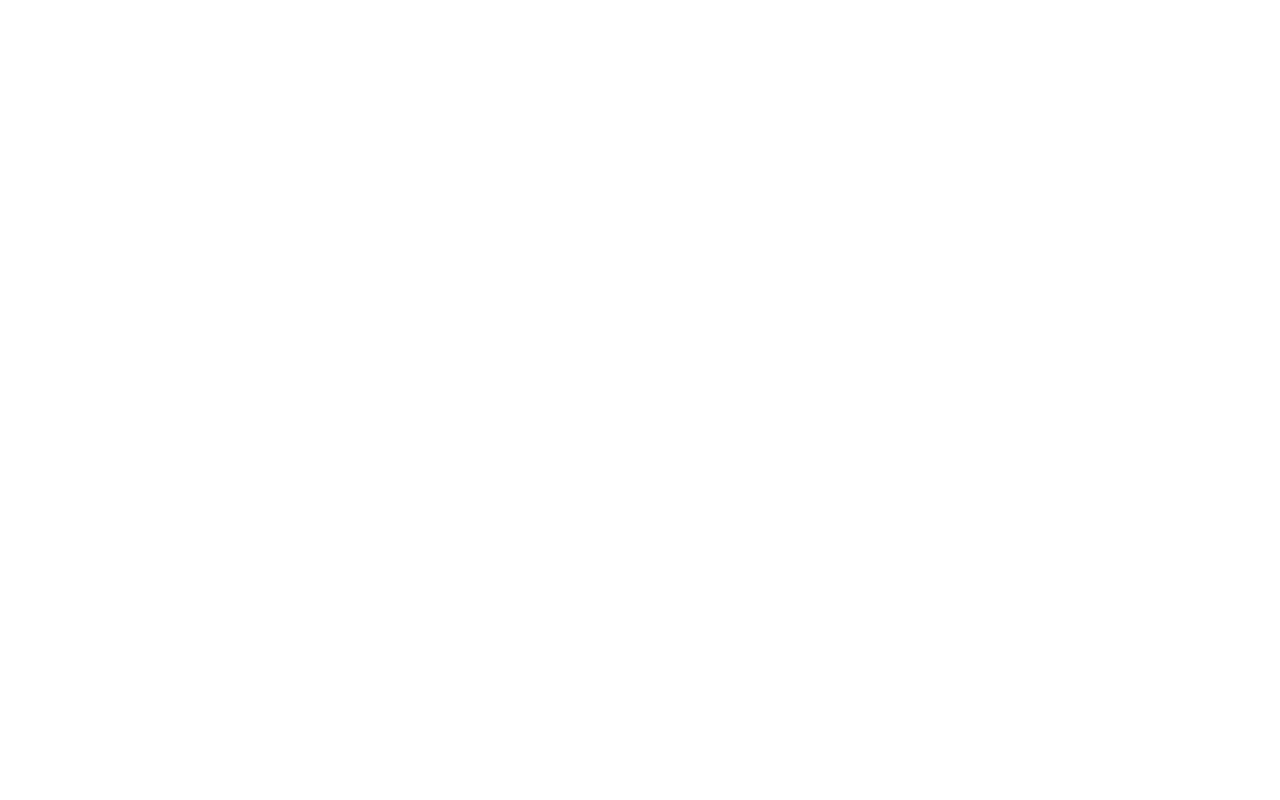
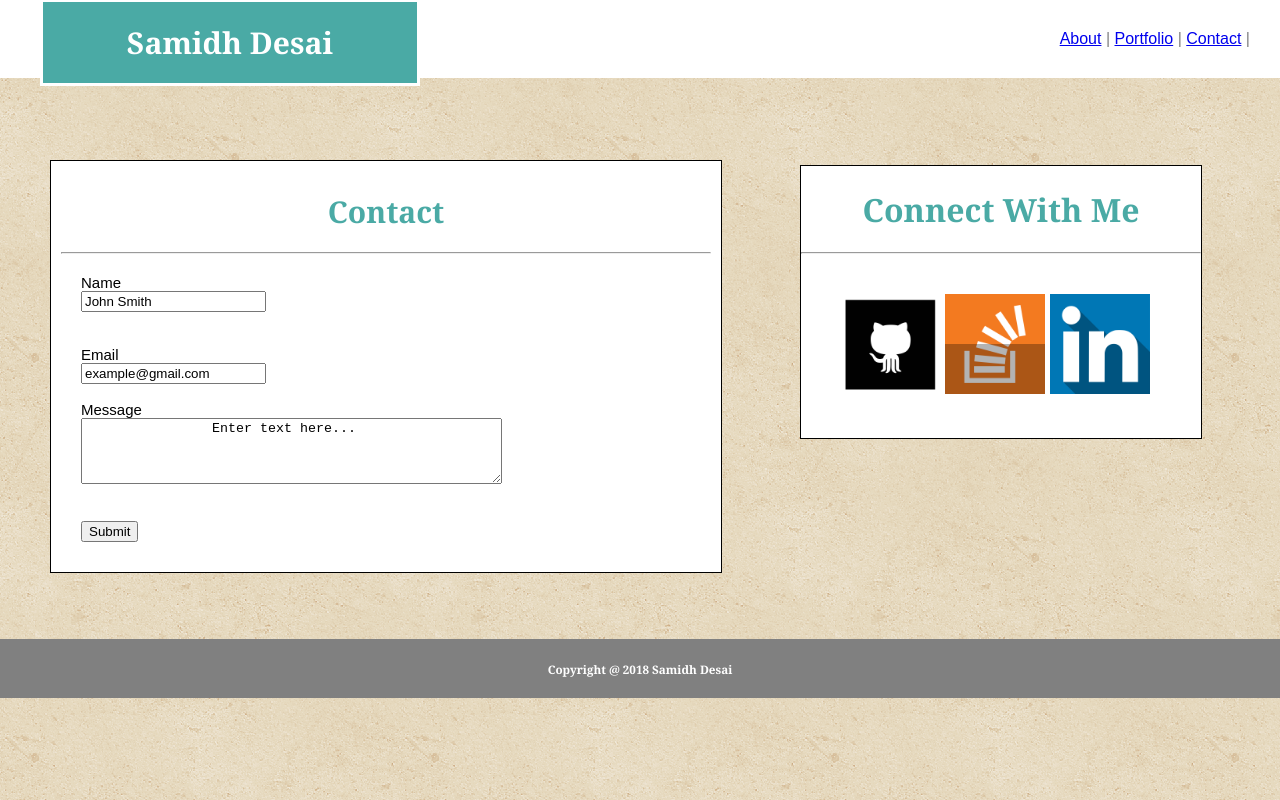
Before and after one commit to SamDesai333/Basic-Portfolio, a plain HTML site: page contact.html in a window 1280 px wide. Drawn offline with Linux system fonts and the light colour scheme.

Commit message:
finished entire project (updated css for portfolio and for contact page. also finished html for both. added reset css)

```diff
--- a/assets/CSS/reset.css
+++ b/assets/CSS/reset.css
@@ -0,0 +1,48 @@
+/* http://meyerweb.com/eric/tools/css/reset/
+   v2.0 | 20110126
+   License: none (public domain)
+*/
+
+html, body, div, span, applet, object, iframe,
+h1, h2, h3, h4, h5, h6, p, blockquote, pre,
+a, abbr, acronym, address, big, cite, code,
+del, dfn, em, img, ins, kbd, q, s, samp,
+small, strike, strong, sub, sup, tt, var,
+b, u, i, center,
+dl, dt, dd, ol, ul, li,
+fieldset, form, label, legend,
+table, caption, tbody, tfoot, thead, tr, th, td,
+article, aside, canvas, details, embed,
+figure, figcaption, footer, header, hgroup,
+menu, nav, output, ruby, section, summary,
+time, mark, audio, video {
+	margin: 0;
+	padding: 0;
+	border: 0;
+	font-size: 100%;
+	font: inherit;
+	vertical-align: baseline;
+}
+/* HTML5 display-role reset for older browsers */
+article, aside, details, figcaption, figure,
+footer, header, hgroup, menu, nav, section {
+	display: block;
+}
+body {
+	line-height: 1;
+}
+ol, ul {
+	list-style: none;
+}
+blockquote, q {
+	quotes: none;
+}
+blockquote:before, blockquote:after,
+q:before, q:after {
+	content: '';
+	content: none;
+}
+table {
+	border-collapse: collapse;
+	border-spacing: 0;
+}
--- a/assets/CSS/style.css
+++ b/assets/CSS/style.css
@@ -134,3 +134,34 @@ body {
 .PortfolioImages {
     margin:8px;
 }
+
+.ContactMeHeading {
+    font-family: Georgia, 'Times New Roman', Times, serif;
+    font-size: 15px;
+    color: #4aaaa5;
+    text-align: center;
+}
+.ContactMe {
+    font-family:Arial, Helvetica, sans-serif;
+    font-size: 15px;
+    border-style: solid;
+    border-width: thin rgb(3, 3, 3);
+    border-bottom-width:thin;
+    border-top-width:thin;
+    border-left-width:thin;
+    border-right-width:thin;
+    width:650px;
+    height:auto;
+    padding:10px;
+    margin:50px;
+    float: left;
+    background: #ffffff;
+    padding-bottom:10px;
+    position: absolute;
+    top:110px;
+}
+
+.ContactForm {
+    margin: 10px;
+    padding: 10px
+}
--- a/contact.html
+++ b/contact.html
@@ -0,0 +1,72 @@
+<!DOCTYPE html>
+<html>
+
+<head>
+    <title>Contact</title>
+    <link rel="stylesheet" type="text/css" href="assets/CSS/style.css">
+</head>
+
+<body>
+
+    <div class="NavBar">
+        <a href="index.html">About</a> |
+        <a href="portfolio.html">Portfolio</a> |
+        <a href="contact.html">Contact</a> |
+    </div>
+
+    <div class="Header">
+        <h1>Samidh Desai</h1>
+    </div>
+
+    <div class="ContactMe">
+
+        <div class="ContactMeHeading">
+            <h1>Contact</h1>
+        </div>
+        <hr>
+
+        <div class="ContactForm">
+            <form action="/action_page.php">
+                Name<br>
+                <input type="text" name="firstname" value="John Smith">
+                <br>
+                <br></br>
+                Email<br>
+                <input type="text" name="email" value="example@gmail.com">
+                <br></br>
+                Message<br>
+                <textarea rows="4" cols="50" name="comment" form="usrform">
+                Enter text here...</textarea> </br>
+                <br></br>
+                <input type="submit" value="Submit">
+                </form>
+
+            </form>
+        </div>
+
+
+
+    </div>
+
+    <div class="SideBar">
+        <div class="ConnectWithMe">
+            <h1>Connect With Me</h1>
+        </div>
+        <hr>
+        <div class="SocialMediaIcons">
+            <img src="assets/Images/GitHub2.png" width="100" height="100"/>
+            <img src="assets/Images/Stack.png" width="100" height="100"/>
+            <img src="assets/Images/LinkedIn.png" width="100" height="100"/>
+        </div>
+    </div>
+
+    <div class="Footer">
+        <div class="FooterText">
+            <h3>Copyright @ 2018 Samidh Desai </h3>
+        </div>
+    </div>
+
+
+</body>
+
+</html>
```
Also changed, not shown: index.html (+3 -3 lines), portfolio.html (+3 -3 lines).
